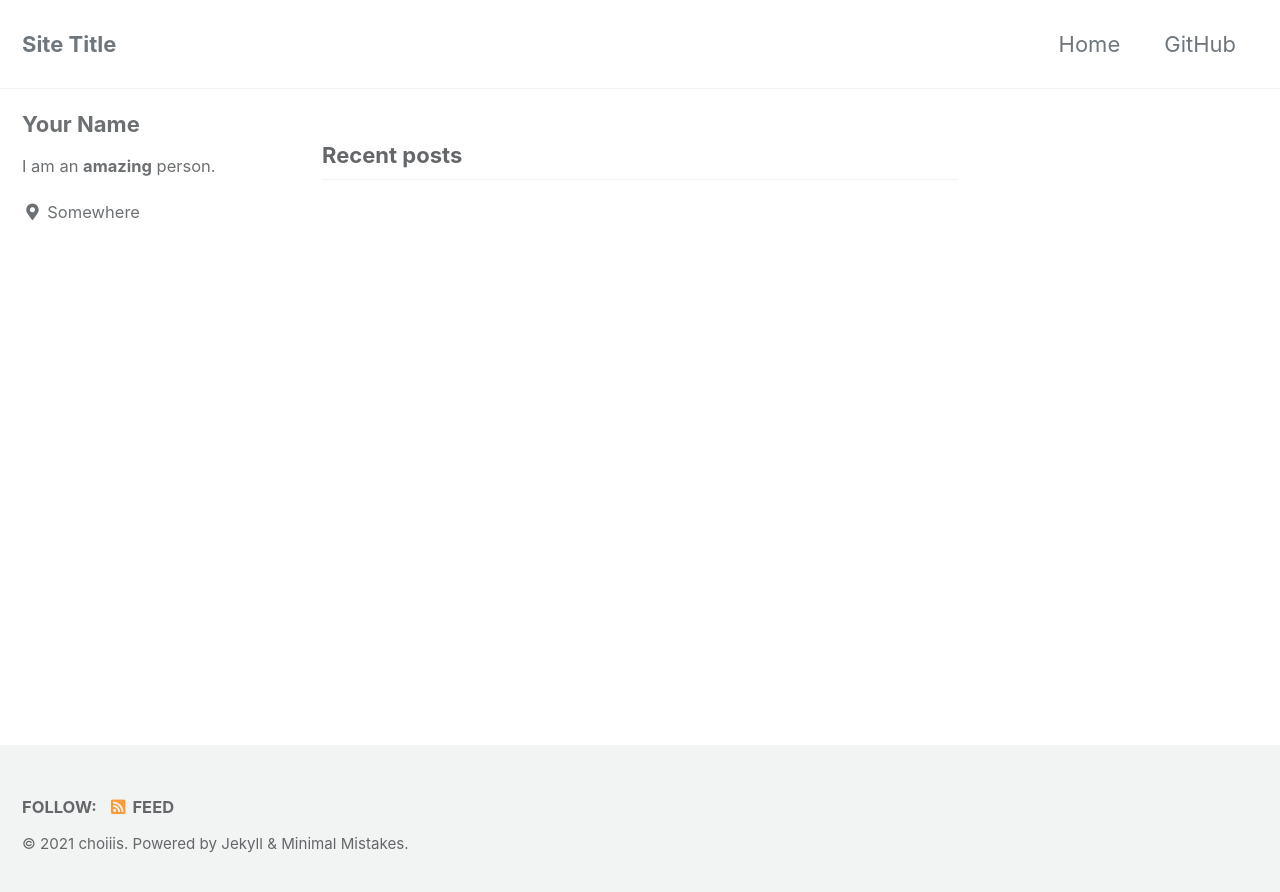
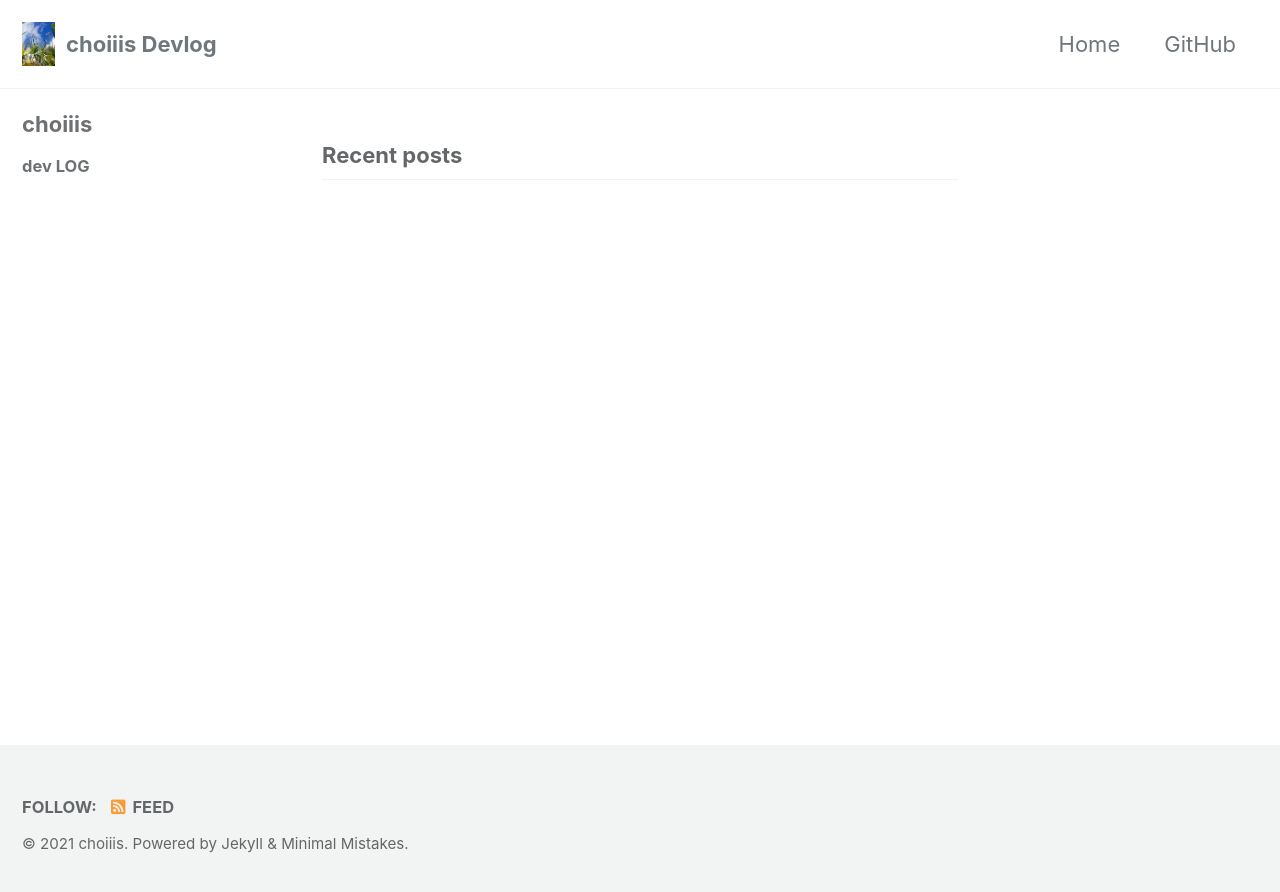
Before and after one commit to choiiis/choiiis.github.io, a Jekyll site: the page built from index.html, in a window 1280 px wide. Shown: the top 892 px of the page. Built offline with Jekyll 4.4.1, drawn with Linux system fonts in a browser that asks for light colours; cached includes are drawn as plain includes; the list of posts is cut into pages by our own code.

Commit message:
edit config.yml

```diff
--- a/_config.yml
+++ b/_config.yml
@@ -16,16 +16,16 @@ minimal_mistakes_skin    : "default" # "air", "aqua", "contrast", "dark", "dirt"
 
 # Site Settings
 locale                   : "en-US"
-title                    : "Site Title"
-title_separator          : "-"
+title                    : "choiiis Devlog"
+title_separator          : "&#124;"
 subtitle                 : # site tagline that appears below site title in masthead
 name                     : "choiiis"
-description              : "Devlog"
-url                      : # the base hostname & protocol for your site e.g. "https://mmistakes.github.io"
+description              : "choiiis DevLog"
+url                      : "https://choiiis.github.io/"
 baseurl                  : # the subpath of your site, e.g. "/blog"
-repository               : # GitHub username/repo-name e.g. "mmistakes/minimal-mistakes"
-teaser                   : # path of fallback teaser image, e.g. "/assets/images/500x300.png"
-logo                     : # path of logo image to display in the masthead, e.g. "/assets/images/88x88.png"
+repository               : "choiiis/choiiis.github.io"
+teaser                   : "/assets/images/main_image.jpg"
+logo                     : "/assets/images/logo_image.jpg"
 masthead_title           : # overrides the website title displayed in the masthead, use " " for no title
 # breadcrumbs            : false # true, false (default)
 words_per_minute         : 200
@@ -94,10 +94,10 @@ analytics:
 
 # Site Author
 author:
-  name             : "Your Name"
+  name             : "choiiis"
   avatar           : # path of avatar image, e.g. "/assets/images/bio-photo.jpg"
-  bio              : "I am an **amazing** person."
-  location         : "Somewhere"
+  bio              : "**dev LOG**"
+  location         : #"Somewhere"
   email            :
   links:
     - label: "Email"
```
Also changed, not shown: assets/images/logo_image.jpg (added), assets/images/main_image.jpg (added).
